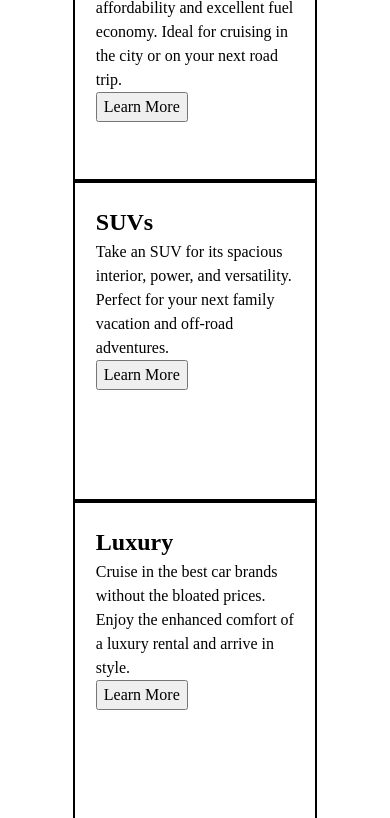
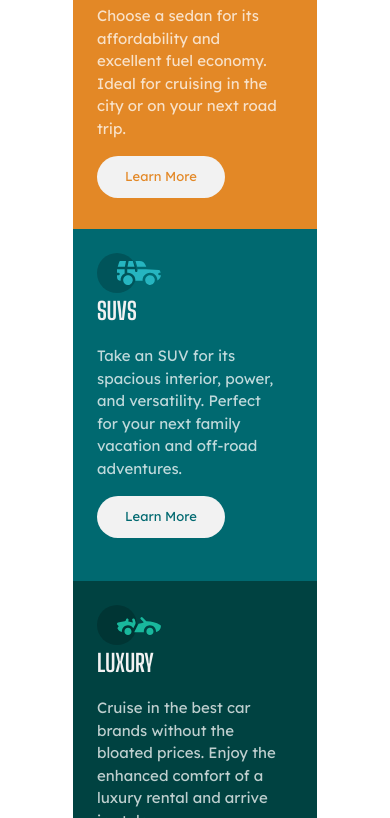
Before and after one commit to FelipinDR/frontendmentor06, a plain HTML site: page index.html in a window 390 px wide. Shown: the part 139-957 px from the top of the page. Drawn offline with Linux system fonts and the light colour scheme.

Commit message:
Finished mobile design

```diff
--- a/index.html
+++ b/index.html
@@ -17,23 +17,25 @@
 <body>
   <main>
   <div class="sedans">
-  <img src="images/icon-sedans.svg" alt="">
-  <h1>Sedans</h1>
+  <img src="images/icon-sedans.svg" alt="a Sedan">
+  <h1 class="title">Sedans</h1>
   <p>Choose a sedan for its affordability and excellent fuel economy. Ideal for cruising in the city
   or on your next road trip.</p>
-  <button>Learn More</button>
+  <button class="sedan-button">Learn More</button>
   </div>
   <div class="suvs">
-  <h2>SUVs</h2>
+    <img src="images/icon-suvs.svg" alt="a SUV">
+  <h2 class="title">SUVs</h2>
   <p>Take an SUV for its spacious interior, power, and versatility. Perfect for your next family vacation
   and off-road adventures.</p>
-  <button>Learn More</button>
+  <button class="suv-button">Learn More</button>
   </div>
   <div class="luxury">
-  <h2>Luxury</h2>
+    <img src="images/icon-luxury.svg" alt="luxury car">
+  <h2 class="title">Luxury</h2>
   <p>Cruise in the best car brands without the bloated prices. Enjoy the enhanced comfort of a luxury
   rental and arrive in style.</p>
-  <button>Learn More</button>
+  <button class="luxury-button">Learn More</button>
   </div>
   </main>
   <footer>
--- a/style.css
+++ b/style.css
@@ -61,9 +61,6 @@
     --bold-ff:'Big Shoulders Display', cursive;
 }
 /*My CSS*/
-div{
-    border: 2px solid black;
-}
 main{
     display: grid;
     grid-template-columns: 1fr;
@@ -72,6 +69,63 @@ main{
 }
 .suvs,.luxury,.sedans{
     width: 15.25rem;
-    height: 20rem;
-    padding: 1.3rem;
+    height: 22rem;
+    padding: 1.5rem;
 }
+.title{
+    font-family: var(--bold-ff);
+    font-weight: 700;
+    text-transform: uppercase;
+    color: var(--light-gray);
+}
+p{
+    font-size: 15px;
+    color: var(--white-p);
+    font-family: var(--regular-ff);
+    margin: 1rem 1rem 1rem 0;
+}
+.sedans{
+    background-color: var(--bg-sedans);
+    border-radius: 0.5rem 0.5rem 0 0 ;
+    margin-top: 1rem;
+}
+.suvs{
+    background-color: var(--bg-suvs);
+}
+.luxury{
+    background-color: var(--bg-luxury);
+    border-radius:0 0 0.5rem 0.5rem;
+}
+button{
+    border: none;
+    background-color: var(--light-gray);
+    height: 2.6rem;
+    width: 8rem;
+    border-radius: 2rem;
+    font-family: var(--regular-ff);
+    font-size: 13px;
+}
+.sedan-button{
+    color: var(--bg-sedans);
+}
+.sedan-button:hover{
+    background-color: var(--bg-sedans);
+    color: var(--white-p);
+    border:1px solid var(--white-p)
+}
+.suv-button{
+    color: var(--bg-suvs);
+}
+.suv-button:hover{
+    background-color: var(--bg-suvs);
+    color: var(--white-p);
+    border:1px solid var(--white-p)
+}
+.luxury-button{
+    color: var(--bg-luxury);
+}
+.luxury-button:hover{
+    background-color: var(--bg-luxury);
+    color: var(--white-p);
+    border:1px solid var(--white-p)
+}
```
